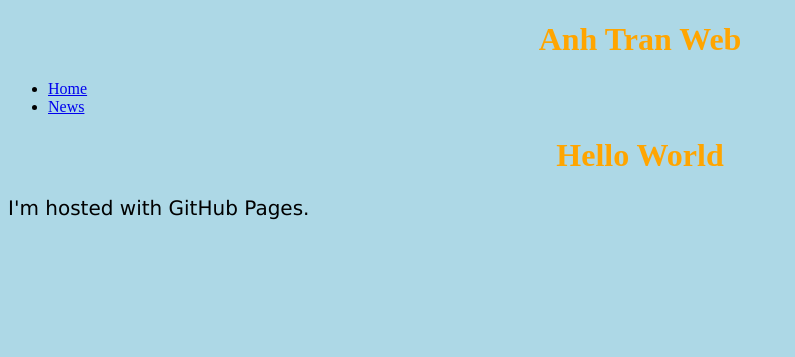
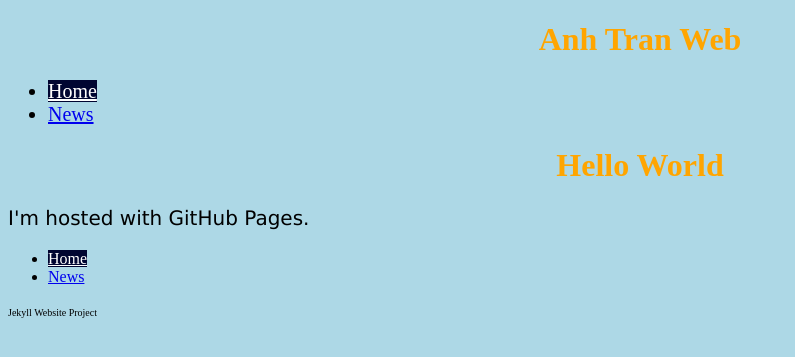
Before and after one commit to Collegeville/Tran-Anh-Work, a Jekyll site: the page built from index.html, in a window 1280 px wide. Shown: the top 357 px of the page, without its empty margins (0-795 px from the left). Built offline with Jekyll 4.4.1, drawn with Linux system fonts in a browser that asks for light colours; Markdown is read by kramdown in place of the engine named in the settings.

Commit message:
lots of new stuffs for jekyll

```diff
--- a/_includes/nav.html
+++ b/_includes/nav.html
@@ -1,6 +1,6 @@
 <nav>
-    <ul>
-      <li><a href="{{site.baseurl}}/index">Home</a></li>
-      <li><a href="{{site.baseurl}}/news">News</a></li>
+    <ul class="nav {{include.navclass}}">
+      <li><a href="{{site.baseurl}}/" class="{% if page.url=='/'%}current{% endif %}">Home</a></li>
+      <li><a href="{{site.baseurl}}/news.html" class="{% if page.url=='/news.html'%}current{% endif %}">News</a></li>
     </ul>
-  </nav>
+</nav>
--- a/_layouts/default.html
+++ b/_layouts/default.html
@@ -8,9 +8,11 @@
 <body>
 <header>
   <h1> Anh Tran Web</h1>
-  {% include nav.html %}
+  {% include nav.html navclass='nav-top' %}
 </header>
 {{content}}
-
+<footer>
+   {% include nav.html navclass='nav-bottom' %}
+   <p1> Jekyll Website Project </p1>
 </body>
 </html>
--- a/css/Common.css
+++ b/css/Common.css
@@ -11,3 +11,16 @@ p {
     font-family: verdana;
     font-size: 20px;
 }
+
+.current{
+    background-color: #000531;
+    color: #fff;
+}
+
+p1 {
+     font-size: 10px;
+}
+
+.nav-top{
+     font-size:1.25rem;
+}
```
Also changed, not shown: _posts/2017-06-20-Anh-use-css.md (added, +7 -0 lines), _posts/2017-06-22-Anh-make-web.md (added, +7 -0 lines), news.html (+9 -0 lines), 3 other files.
